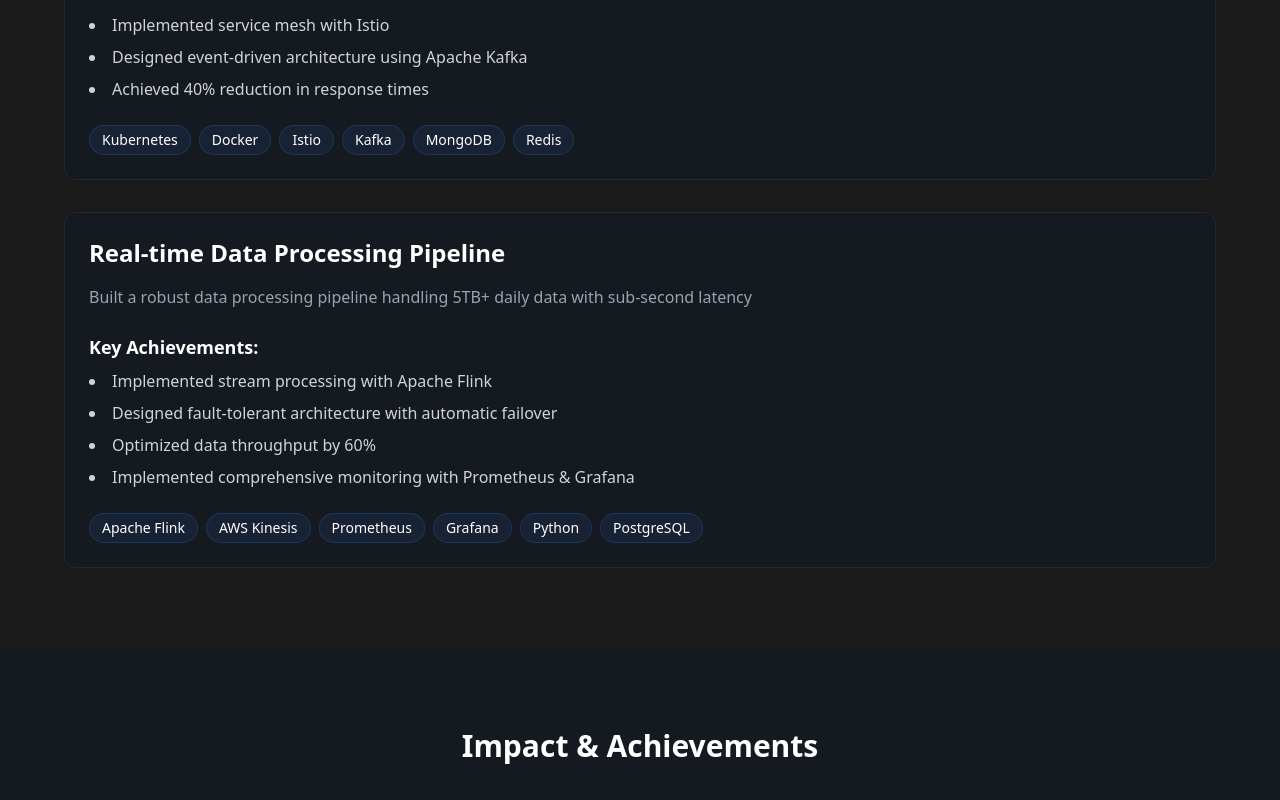
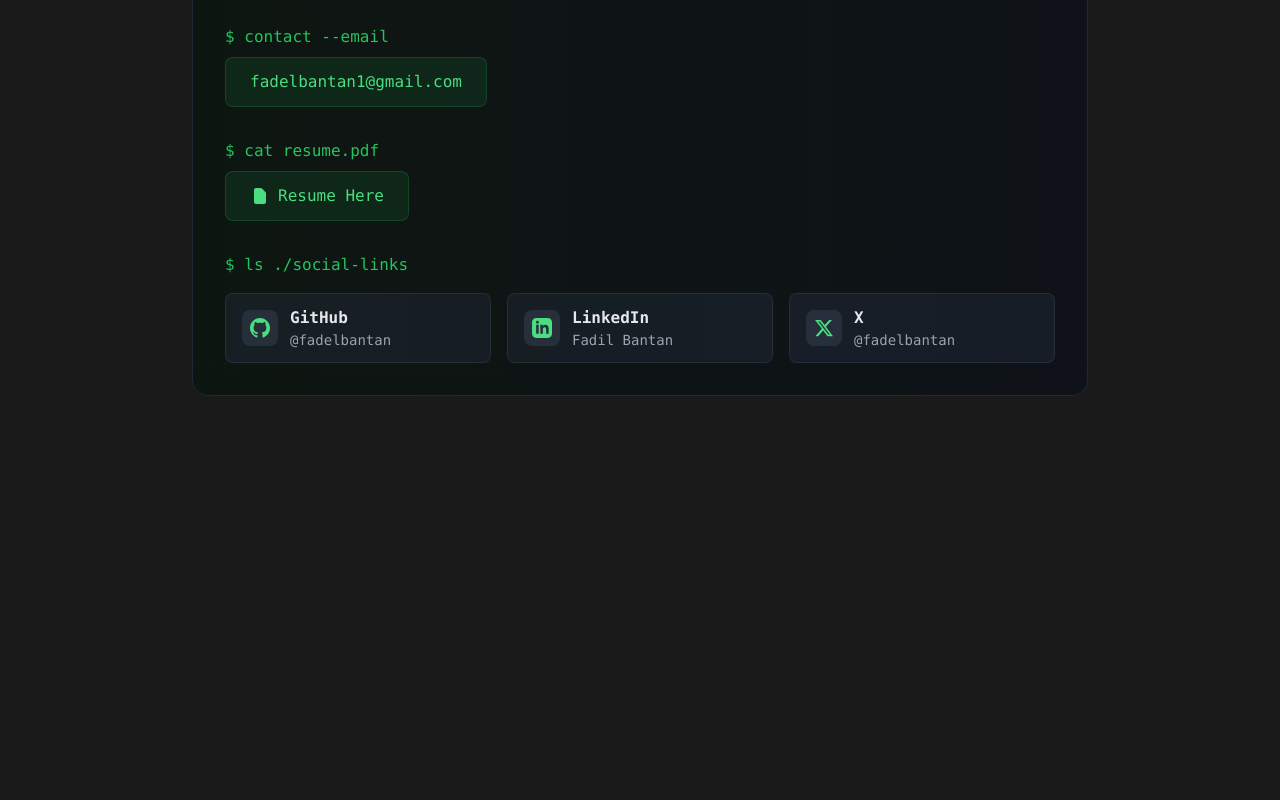
Before and after one commit to fadelbantan/builtbybantan, a Next.js app in the folder portfolio-site/: page / in a window 1280 px wide. Shown: the part 1140-1940 px from the top of the page. After the commit the page ends 1616 px from the top, so only its background shows below. Built offline with nearby package versions, Linux system fonts and the light colour scheme.

Commit message:
Temporarly removed sections

```diff
--- a/portfolio-site/app/page.tsx
+++ b/portfolio-site/app/page.tsx
@@ -1,16 +1,16 @@
 'use client';
 
 import HeroSection from './components/HeroSection';
-import SystemArchitecture from './components/SystemArchitecture';
-import TechnicalMetrics from './components/TechnicalMetrics';
+// import SystemArchitecture from './components/SystemArchitecture';
+// import TechnicalMetrics from './components/TechnicalMetrics';
 import ContactSection from './components/ContactSection';
 
 export default function BackendPortfolio() {
 	return (
 		<main className="min-h-screen bg-[#1A1A1A] text-white overflow-x-hidden">
 			<HeroSection />
-			<SystemArchitecture />
-			<TechnicalMetrics />
+			{/* <SystemArchitecture /> */}
+			{/* <TechnicalMetrics /> */}
 			<ContactSection />
 		</main>
 	);
```
